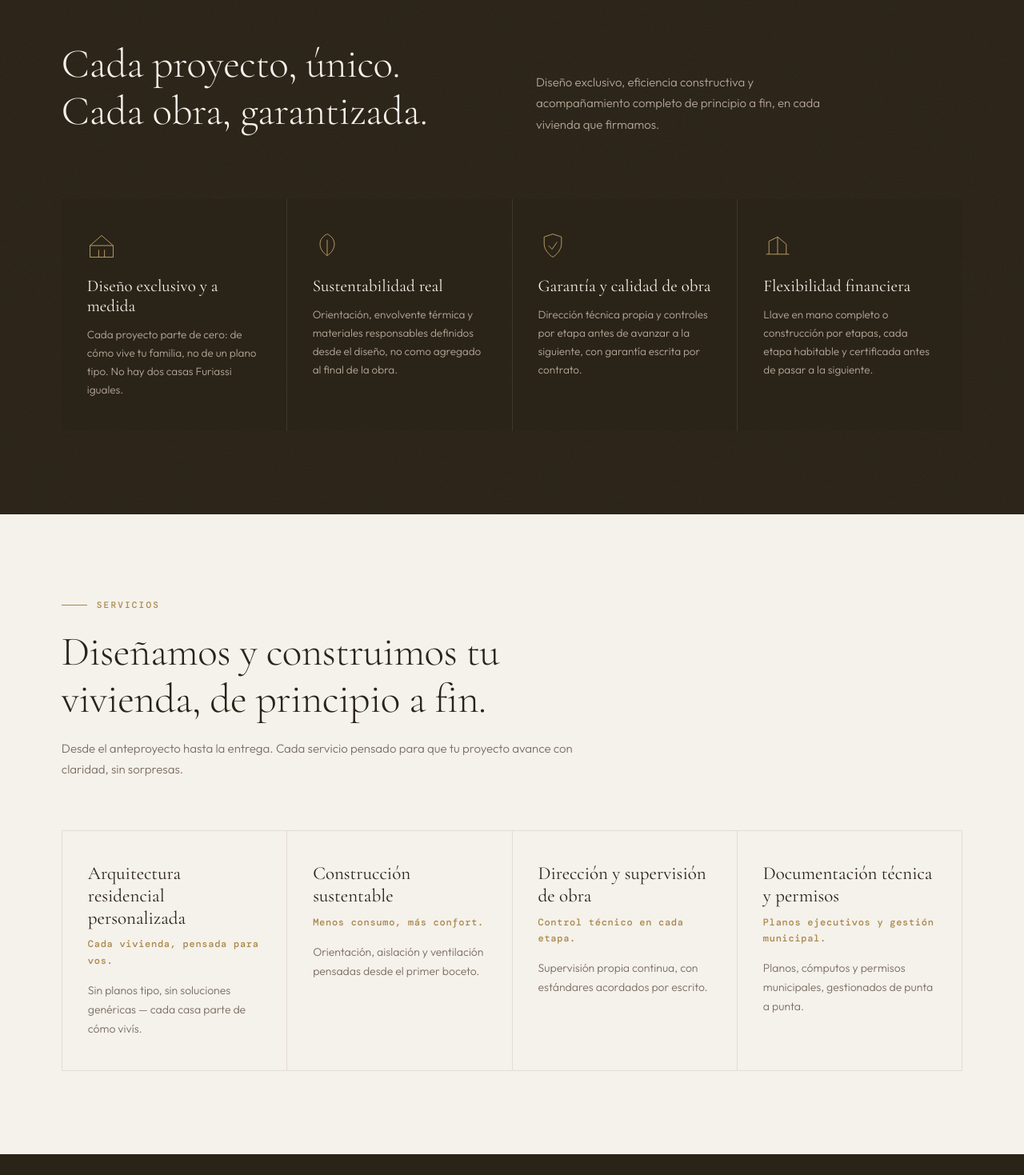
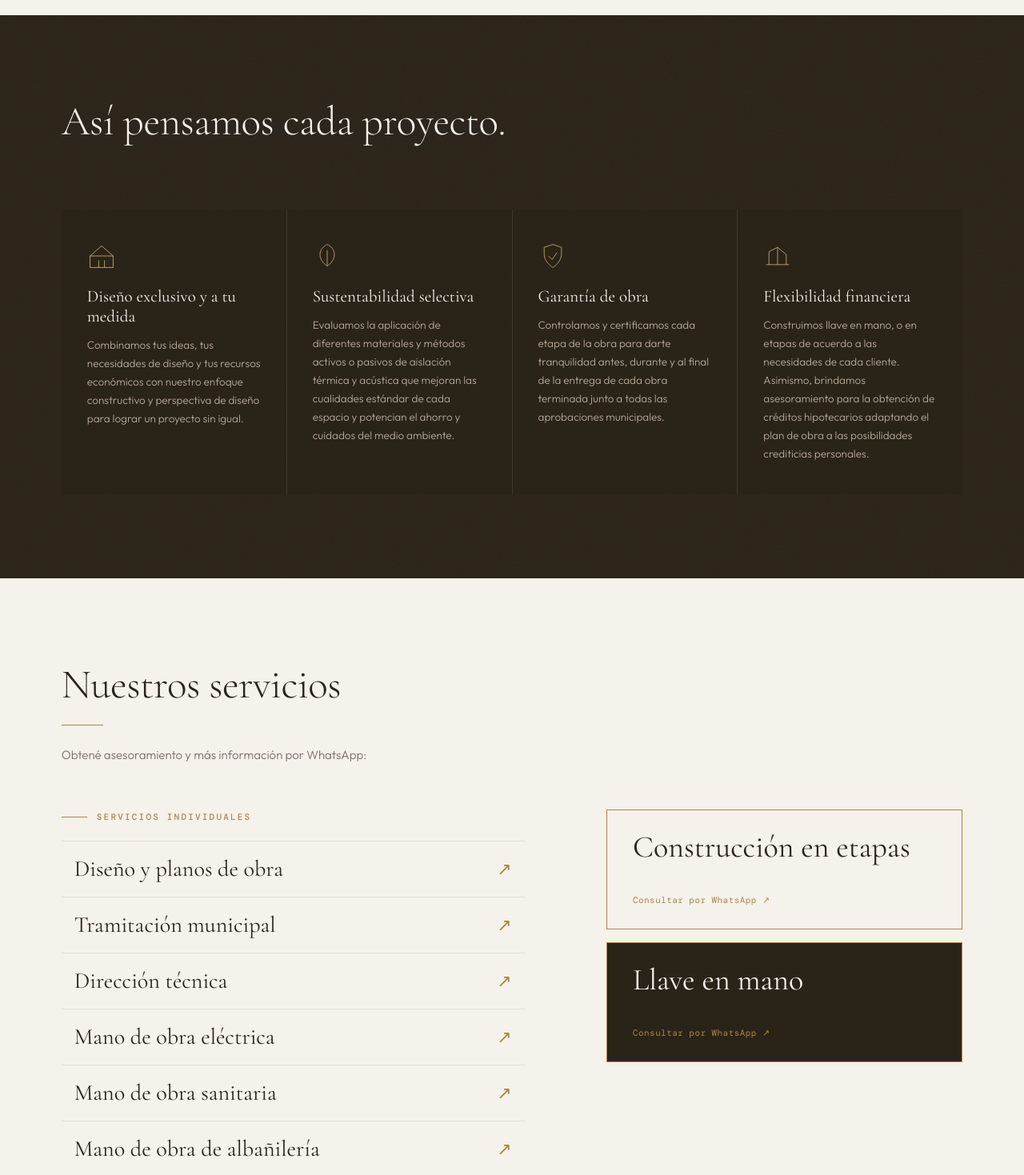
Before and after one commit to FacuEspi04/furiassi_arq, a Next.js app: page / in a window 1280 px wide. Shown: the part 1160-2629 px from the top of the page at 80% size. Built offline with nearby package versions, Linux system fonts and the light colour scheme.

Commit message:
mejoras ega

```diff
--- a/src/app/globals.css
+++ b/src/app/globals.css
@@ -716,6 +716,7 @@ a {
   font-weight: 300;
   line-height: 1.15;
   letter-spacing: -0.01em;
+  grid-column: 1 / -1;
 }
 
 .diferenciales-sub {
@@ -786,8 +787,8 @@ a {
 }
 
 /* ============================================================
-   SERVICIOS / MODALIDADES (cream, tarjetas en grilla de 1px)
-   ============================================================ */
+  SERVICIOS
+  ============================================================ */
 .section-cream {
   padding: var(--section-py) 0;
   background: var(--cream);
@@ -803,6 +804,11 @@ a {
   margin-bottom: 64px;
 }
 
+.servicios-header {
+  max-width: none;
+  margin-bottom: 56px;
+}
+
 .section-h2 {
   font-family: var(--font-display), serif;
   font-size: clamp(34px, 4vw, 54px);
@@ -824,89 +830,125 @@ a {
   line-height: 1.7;
 }
 
-.servicios-grid {
+.servicios-divider {
+  display: block;
+  width: 52px;
+  height: 1px;
+  margin-bottom: 24px;
+  background: var(--gold);
+}
+
+.servicios-layout {
   display: grid;
-  grid-template-columns: repeat(4, 1fr);
-  gap: 1px;
-  background: var(--cream-3);
-  border: 1px solid var(--cream-3);
-}
-
-.servicio-card {
+  grid-template-columns: minmax(0, 1.3fr) minmax(280px, 1fr);
+  gap: clamp(48px, 8vw, 120px);
+  align-items: start;
+}
+
+.servicios-individuales .section-eyebrow {
+  margin-bottom: 20px;
+}
+
+.servicios-list {
+  border-top: 1px solid var(--cream-3);
+}
+
+.servicio-link {
+  display: flex;
+  align-items: center;
+  justify-content: space-between;
+  gap: 24px;
+  min-height: 70px;
+  padding: 14px 16px;
+  border-bottom: 1px solid var(--cream-3);
+  color: var(--espresso);
+  font-family: var(--font-display), serif;
+  font-size: clamp(22px, 2.2vw, 30px);
+  font-weight: 400;
+  line-height: 1.15;
+  transition: background-color 0.25s ease, color 0.25s ease;
+}
+
+.servicio-link:hover,
+.servicio-link:focus-visible {
+  background: var(--cream-2);
+  color: var(--gold);
+}
+
+.servicio-link-arrow {
+  flex-shrink: 0;
+  color: var(--gold);
+  font-family: var(--font-body), sans-serif;
+  font-size: 22px;
+  transition: transform 0.25s ease;
+}
+
+.servicio-link:hover .servicio-link-arrow,
+.servicio-link:focus-visible .servicio-link-arrow {
+  transform: translate(3px, -3px);
+}
+
+.servicios-modalidades {
+  display: grid;
+  gap: 16px;
+}
+
+.servicio-modalidad {
+  display: flex;
+  min-height: 150px;
+  flex-direction: column;
+  justify-content: space-between;
+  padding: 26px 32px;
+  border: 1px solid var(--gold);
+  transition: transform 0.25s ease, box-shadow 0.25s ease;
+}
+
+.servicio-modalidad:hover,
+.servicio-modalidad:focus-visible {
+  transform: translateY(-3px);
+  box-shadow: 0 8px 20px rgba(42, 35, 24, 0.1);
+}
+
+.servicio-modalidad h3 {
+  margin: 0;
+  font-family: var(--font-display), serif;
+  font-size: clamp(28px, 3vw, 38px);
+  font-weight: 400;
+  line-height: 1.1;
+}
+
+.servicio-modalidad span {
+  font-family: var(--font-mono), monospace;
+  font-size: 11px;
+  letter-spacing: 0.04em;
+  color: var(--gold);
+}
+
+.servicio-modalidad--light {
   background: var(--cream);
-  padding: 40px 32px;
-  position: relative;
-  overflow: hidden;
-}
-
-.servicio-card::after {
-  content: "";
-  position: absolute;
-  bottom: 0;
-  left: 0;
-  width: 100%;
-  height: 2px;
-  background: var(--gold);
-  transform: scaleX(0);
-  transform-origin: left;
-  transition: transform 0.3s ease;
-}
-
-.servicio-card:hover {
-  background: var(--cream-2);
-}
-
-.servicio-card:hover::after {
-  transform: scaleX(1);
-}
-
-.servicio-h3 {
-  font-family: var(--font-display), serif;
-  font-size: 23px;
-  font-weight: 400;
-  line-height: 1.2;
-  margin-bottom: 8px;
-}
-
-.servicio-tagline {
-  font-size: 12px;
-  font-weight: 500;
-  letter-spacing: 0.06em;
-  color: var(--gold);
-  margin-bottom: 16px;
-  font-family: var(--font-mono), monospace;
-}
-
-.servicio-p {
-  font-size: 14px;
-  font-weight: 300;
-  color: var(--taupe);
-  line-height: 1.7;
-}
-
-.servicio-tag {
-  position: absolute;
-  top: 20px;
-  right: 20px;
-  font-size: 9px;
-  font-weight: 600;
-  letter-spacing: 0.12em;
-  text-transform: uppercase;
-  color: var(--sage);
-  background: rgba(122, 148, 136, 0.1);
-  padding: 3px 8px;
-  border: 1px solid rgba(122, 148, 136, 0.25);
+  color: var(--espresso);
+}
+
+.servicio-modalidad--dark {
+  background: var(--espresso);
+  color: var(--cream);
 }
 
 @media (max-width: 1024px) {
-  .servicios-grid {
-    grid-template-columns: repeat(2, 1fr);
+  .servicios-layout {
+    gap: 48px;
   }
 }
 
 @media (max-width: 640px) {
-  .servicios-grid {
+  .servicios-layout {
     grid-template-columns: 1fr;
+    gap: 48px;
+  }
+
+  .servicio-link {
+    min-height: 64px;
+    padding: 12px 8px;
   }
 }
 
@@ -1392,6 +1434,10 @@ a {
   flex-wrap: wrap;
 }
 
+.obras-header .section-h2 {
+  white-space: nowrap;
+}
+
 .obras-sub {
   font-size: 14px;
   color: var(--taupe);
@@ -1548,6 +1594,12 @@ a {
   }
   .obra-card .obra-media {
     aspect-ratio: 16 / 9 !important;
+  }
+}
+
+@media (max-width: 640px) {
+  .obras-header .section-h2 {
+    white-space: normal;
   }
 }
 
--- a/src/components/marketing/Diferenciales.tsx
+++ b/src/components/marketing/Diferenciales.tsx
@@ -2,9 +2,9 @@ import { Reveal } from "@/components/marketing/Reveal";
 
 const pilares = [
   {
-    titulo: "Diseño exclusivo y a medida",
+    titulo: "Diseño exclusivo y a tu medida",
     texto:
-      "Cada proyecto parte de cero: de cómo vive tu familia, no de un plano tipo. No hay dos casas Furiassi iguales.",
+      "Combinamos tus ideas, tus necesidades de diseño y tus recursos económicos con nuestro enfoque constructivo y perspectiva de diseño para lograr un proyecto sin igual.",
     icon: (
       <svg viewBox="0 0 40 40" aria-hidden="true">
         <rect x="4" y="20" width="32" height="16" strokeWidth="1" />
@@ -15,9 +15,9 @@ const pilares = [
     ),
   },
   {
-    titulo: "Sustentabilidad real",
+    titulo: "Sustentabilidad selectiva",
     texto:
-      "Orientación, envolvente térmica y materiales responsables definidos desde el diseño, no como agregado al final de la obra.",
+      "Evaluamos la aplicación de diferentes materiales y métodos activos o pasivos de aislación térmica y acústica que mejoran las cualidades estándar de cada espacio y potencian el ahorro y cuidados del medio ambiente.",
     icon: (
       <svg viewBox="0 0 40 40" aria-hidden="true">
         <path d="M20 34 C20 34 10 28 10 18 C10 8 20 4 20 4 C20 4 30 8 30 18 C30 28 20 34 20 34 Z" strokeWidth="1" />
@@ -26,9 +26,9 @@ const pilares = [
     ),
   },
   {
-    titulo: "Garantía y calidad de obra",
+    titulo: "Garantía de obra",
     texto:
-      "Dirección técnica propia y controles por etapa antes de avanzar a la siguiente, con garantía escrita por contrato.",
+      "Controlamos y certificamos cada etapa de la obra para darte tranquilidad antes, durante y al final de la entrega de cada obra terminada junto a todas las aprobaciones municipales.",
     icon: (
       <svg viewBox="0 0 40 40" aria-hidden="true">
         <path d="M8 8 L20 4 L32 8 L32 18 C32 26 24 34 20 36 C16 34 8 26 8 18 Z" strokeWidth="1" />
@@ -39,7 +39,7 @@ const pilares = [
   {
     titulo: "Flexibilidad financiera",
     texto:
-      "Llave en mano completo o construcción por etapas, cada etapa habitable y certificada antes de pasar a la siguiente.",
+      "Construimos llave en mano, o en etapas de acuerdo a las necesidades de cada cliente. Asimismo, brindamos asesoramiento para la obtención de créditos hipotecarios adaptando el plan de obra a las posibilidades crediticias personales.",
     icon: (
       <svg viewBox="0 0 40 40" aria-hidden="true">
         <line x1="8" y1="32" x2="8" y2="14" strokeWidth="1" />
@@ -58,14 +58,8 @@ export function Diferenciales() {
       <div className="container">
         <Reveal className="diferenciales-header">
           <h2 className="diferenciales-h2">
-            Cada proyecto, único.
-            <br />
-            Cada obra, garantizada.
+            Así pensamos cada proyecto.
           </h2>
-          <p className="diferenciales-sub">
-            Diseño exclusivo, eficiencia constructiva y acompañamiento
-            completo de principio a fin, en cada vivienda que firmamos.
-          </p>
         </Reveal>
 
         <div className="diferenciales-grid">
--- a/src/components/marketing/Nav.tsx
+++ b/src/components/marketing/Nav.tsx
@@ -8,9 +8,7 @@ import { BrandMark } from "@/components/ui/BrandMark";
 
 const links = [
   { href: "#servicios", label: "Servicios" },
-  { href: "#etapas", label: "Etapas" },
   { href: "#obras", label: "Obras" },
-  { href: "#estudio", label: "Nosotros" },
   { href: "#contacto", label: "Contacto" },
 ];
 
--- a/src/components/marketing/Servicios.tsx
+++ b/src/components/marketing/Servicios.tsx
@@ -1,31 +1,63 @@
-import { getServicios } from "@/content/servicios";
+"use client";
+
+import { serviciosWhatsApp } from "@/content/site";
+import { trackCtaClick } from "@/lib/analytics";
+import { buildWhatsappUrl } from "@/lib/whatsapp";
 import { Reveal } from "@/components/marketing/Reveal";
 
 export function Servicios() {
-  const servicios = getServicios();
+  const handleCtaClick = (ctaName: string) => {
+    trackCtaClick(ctaName, "servicios_section");
+  };
 
   return (
     <section id="servicios" className="section-cream">
       <div className="container">
-        <Reveal className="section-header">
-          <p className="section-eyebrow">Servicios</p>
-          <h2 className="section-h2">
-            Diseñamos y construimos tu vivienda, de principio a fin.
-          </h2>
+        <Reveal className="section-header servicios-header">
+          <h2 className="section-h2">Nuestros servicios</h2>
+          <span className="servicios-divider" aria-hidden="true" />
           <p className="section-sub">
-            Desde el anteproyecto hasta la entrega. Cada servicio pensado
-            para que tu proyecto avance con claridad, sin sorpresas.
+            Obtené asesoramiento y más información por WhatsApp:
           </p>
         </Reveal>
 
-        <div className="servicios-grid">
-          {servicios.map((servicio) => (
-            <div className="servicio-card" key={servicio.id}>
-              <h3 className="servicio-h3">{servicio.titulo}</h3>
-              <p className="servicio-tagline">{servicio.tagline}</p>
-              <p className="servicio-p">{servicio.descripcion}</p>
+        <div className="servicios-layout">
+          <div className="servicios-individuales">
+            <p className="section-eyebrow">Servicios individuales</p>
+            <div className="servicios-list">
+              {serviciosWhatsApp.individuales.map((servicio) => (
+                <a
+                  className="servicio-link"
+                  href={buildWhatsappUrl(servicio.mensajeKey)}
+                  key={servicio.label}
+                  target="_blank"
+                  rel="noopener noreferrer"
+                  onClick={() => handleCtaClick(servicio.ctaName)}
+                >
+                  <span>{servicio.label}</span>
+                  <span className="servicio-link-arrow" aria-hidden="true">
+                    ↗
+                  </span>
+                </a>
+              ))}
             </div>
-          ))}
+          </div>
+
+          <div className="servicios-modalidades">
+            {serviciosWhatsApp.modalidades.map((modalidad, index) => (
+              <a
+                className={`servicio-modalidad servicio-modalidad--${index === 0 ? "light" : "dark"}`}
+                href={buildWhatsappUrl(modalidad.mensajeKey)}
+                key={modalidad.label}
+                target="_blank"
+                rel="noopener noreferrer"
+                onClick={() => handleCtaClick(modalidad.ctaName)}
+              >
+                <h3>{modalidad.label}</h3>
+                <span>Consultar por WhatsApp ↗</span>
+              </a>
+            ))}
+          </div>
         </div>
       </div>
     </section>
--- a/src/content/site.ts
+++ b/src/content/site.ts
@@ -71,7 +71,68 @@ export const whatsapp = {
     faq: "Hola! Tengo una consulta que no encontré en las preguntas frecuentes.",
     footer: "Hola! Quiero coordinar una reunión de relevamiento.",
     fab: "Hola! Quiero coordinar una reunión de relevamiento.",
+    servicioDisenoPlanos: "Hola! Quiero consultar por el diseño y los planos de obra.",
+    servicioTramitacionMunicipal: "Hola! Quiero consultar por la tramitación municipal de mi proyecto.",
+    servicioDireccionTecnica: "Hola! Quiero consultar por la dirección técnica de una obra.",
+    servicioManoObraElectrica: "Hola! Quiero consultar por la mano de obra eléctrica.",
+    servicioManoObraSanitaria: "Hola! Quiero consultar por la mano de obra sanitaria.",
+    servicioManoObraAlbanileria: "Hola! Quiero consultar por la mano de obra de albañilería.",
+    servicioConstruccionEtapas: "Hola! Quiero consultar cómo funciona la construcción en etapas.",
+    servicioLlaveEnMano: "Hola! Quiero consultar por una construcción llave en mano.",
   },
+} as const;
+
+export type ServicioWhatsApp = {
+  label: string;
+  mensajeKey: keyof typeof whatsapp.mensajes;
+  ctaName: string;
+};
+
+export const serviciosWhatsApp = {
+  individuales: [
+    {
+      label: "Diseño y planos de obra",
+      mensajeKey: "servicioDisenoPlanos",
+      ctaName: "servicio_diseno_planos",
+    },
+    {
+      label: "Tramitación municipal",
+      mensajeKey: "servicioTramitacionMunicipal",
+      ctaName: "servicio_tramitacion_municipal",
+    },
+    {
+      label: "Dirección técnica",
+      mensajeKey: "servicioDireccionTecnica",
+      ctaName: "servicio_direccion_tecnica",
+    },
+    {
+      label: "Mano de obra eléctrica",
+      mensajeKey: "servicioManoObraElectrica",
+      ctaName: "servicio_mano_obra_electrica",
+    },
+    {
+      label: "Mano de obra sanitaria",
+      mensajeKey: "servicioManoObraSanitaria",
+      ctaName: "servicio_mano_obra_sanitaria",
+    },
+    {
+      label: "Mano de obra de albañilería",
+      mensajeKey: "servicioManoObraAlbanileria",
+      ctaName: "servicio_mano_obra_albanileria",
+    },
+  ] satisfies ServicioWhatsApp[],
+  modalidades: [
+    {
+      label: "Construcción en etapas",
+      mensajeKey: "servicioConstruccionEtapas",
+      ctaName: "servicio_construccion_etapas",
+    },
+    {
+      label: "Llave en mano",
+      mensajeKey: "servicioLlaveEnMano",
+      ctaName: "servicio_llave_en_mano",
+    },
+  ] satisfies ServicioWhatsApp[],
 } as const;
 
 /**
@@ -79,7 +140,7 @@ export const whatsapp = {
  * acá para que Hero.tsx no hardcodee el path ni el alt de la imagen LCP.
  */
 export const heroImage = {
-  src: "/images/hero/anteproyecto-hormigon-pileta.webp",
+  src: "/images/hero/hero-image.webp",
   alt: "Render de anteproyecto residencial de Furiassi Arquitectos: vivienda de hormigón visto con pileta, Mendoza",
 } as const;
 
--- a/src/lib/analytics.ts
+++ b/src/lib/analytics.ts
@@ -5,6 +5,10 @@ import type { WhatsappOrigen } from "@/types/content";
 
 export function trackWhatsappClick(origen: WhatsappOrigen) {
   track("whatsapp_click", { origen });
+}
+
+export function trackCtaClick(ctaName: string, location: string) {
+  track("cta_click", { cta_name: ctaName, location });
 }
 
 export function trackFormSubmit(status: "success" | "error") {
```
Also changed, not shown: src/app/(marketing)/page.tsx (+0 -12 lines), src/components/marketing/Hero.tsx (+6 -6 lines), src/components/marketing/Obras.tsx (+1 -7 lines), public/images/hero/hero-image.webp (added), public/images/hero/heroImage.jpg (added).
